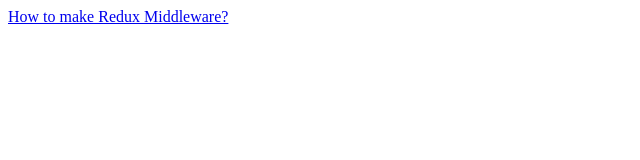
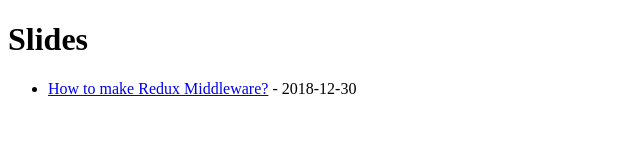
Before and after one commit to wonism/slides, a website: page docs/index.html in a window 1280 px wide. Shown: the whole page, without its empty margins (0-640 px from the left). Drawn offline with Linux system fonts and the light colour scheme.

Commit message:
💄 update index.html of docs

```diff
--- a/docs/index.html
+++ b/docs/index.html
@@ -6,7 +6,15 @@
 </head>
 <body>
   <main id="app-root">
-    <a href="/slides/redux-middleware">How to make Redux Middleware?</a>
+    <h1>
+      Slides
+    </h1>
+    <ul>
+      <li>
+        <a href="/slides/redux-middleware">How to make Redux Middleware?</a>
+        - 2018-12-30
+      </li>
+    </ul>
   </main>
 </body>
 </html>
```
